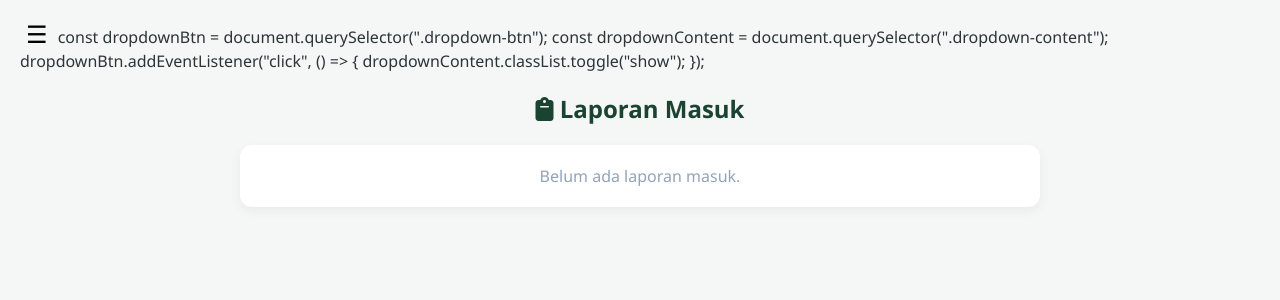
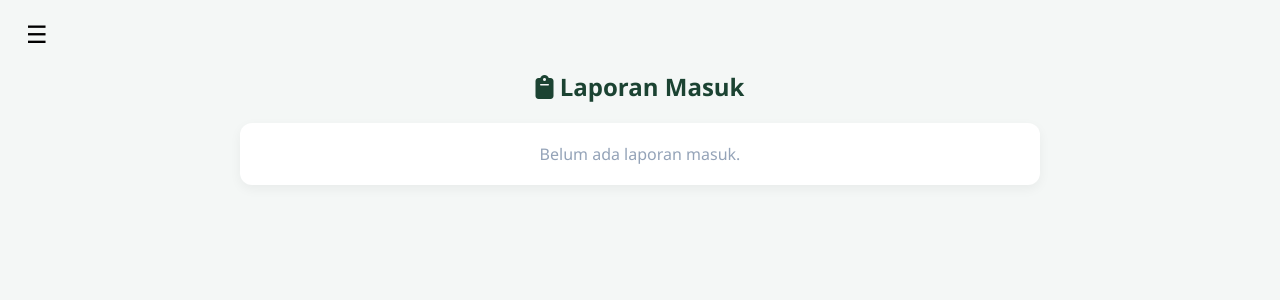
Before and after one commit to Xhyro-v/Desa-Kita, a FastAPI app: page /admin/report in a window 1280 px wide. Shown: the top 300 px of the page. Run offline with FastAPI, Linux system fonts and the light colour scheme; the visitor is signed in with stand-in values (Sample User, id 1).

Commit message:
Fixing Java script bug code in HTML file

```diff
--- a/templates/report_admin.html
+++ b/templates/report_admin.html
@@ -37,10 +37,6 @@
 
             <a href="#">Settings</a>
         </div>
-        const dropdownBtn = document.querySelector(".dropdown-btn"); const
-        dropdownContent = document.querySelector(".dropdown-content");
-        dropdownBtn.addEventListener("click", () => {
-        dropdownContent.classList.toggle("show"); });
         <div class="container">
             <h2><i class="fa-solid fa-clipboard"></i> Laporan Masuk</h2>
 
@@ -122,6 +118,6 @@
             </div>
         </div>
 
-<script src="{{ url_for('static', path='js/main.js') }}"></script>
+        <script src="{{ url_for('static', path='js/main.js') }}"></script>
     </body>
 </html>
```
Also changed, not shown: 1 other file.
